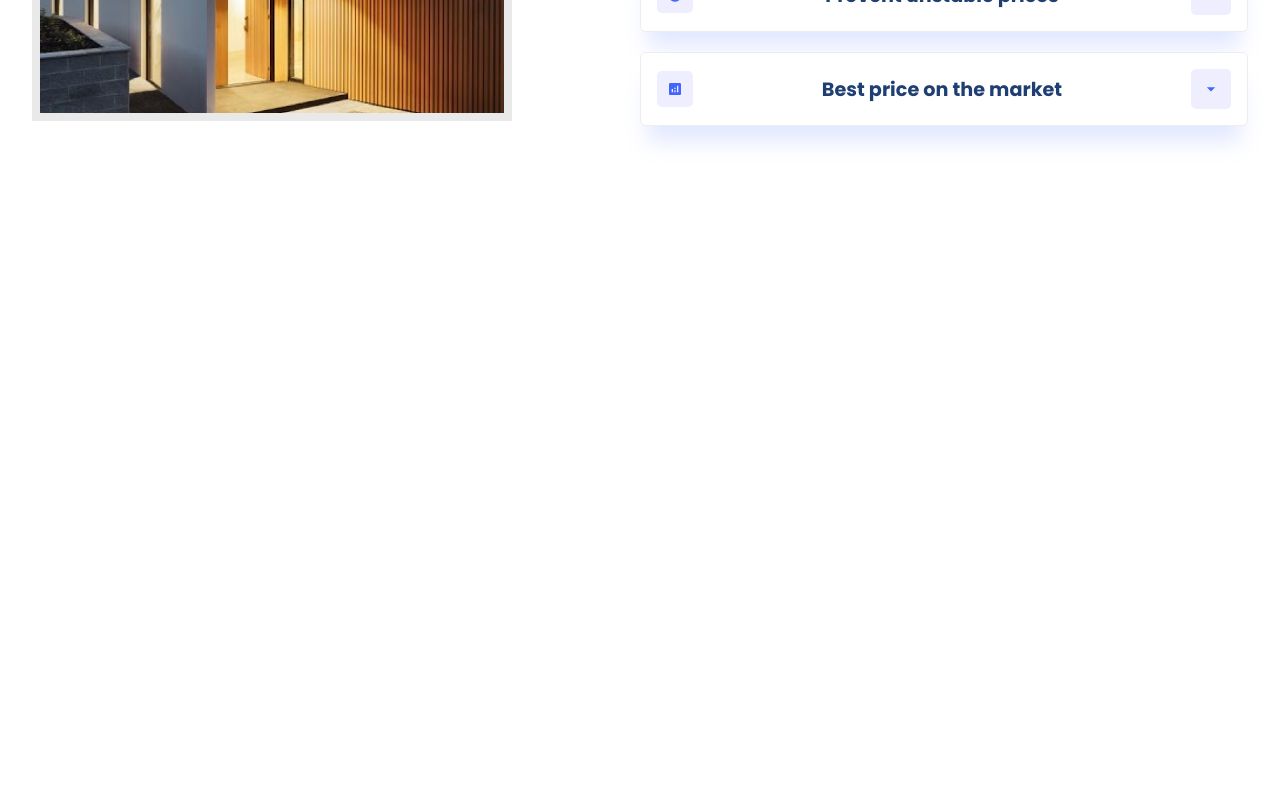
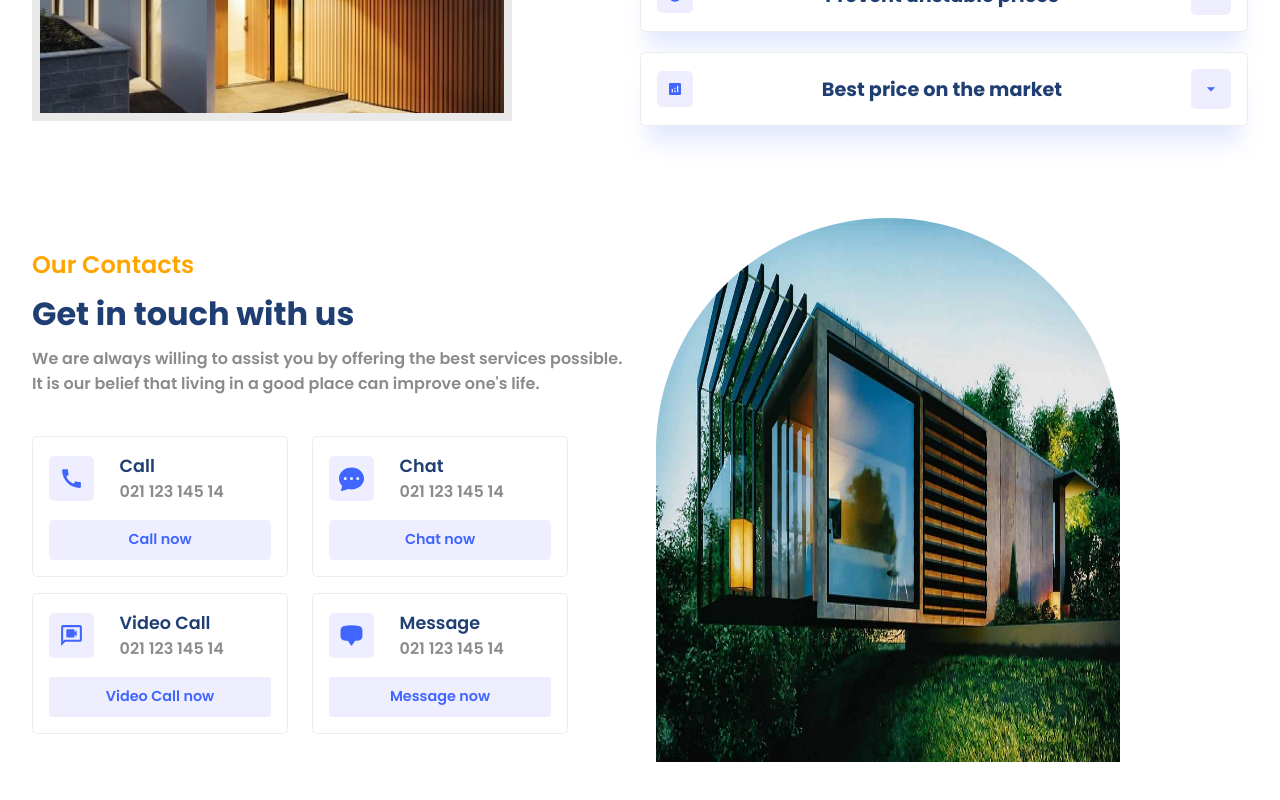
Before and after one commit to Amit-TheOne/Homzy, a React (Vite) app: page / in a window 1280 px wide. Shown: the part 1987-2787 px from the top of the page. Before the commit the page ends 2165 px from the top, so only its background shows below. Built offline with nearby package versions, Linux system fonts and the light colour scheme.

Commit message:
Created: Contact Component

```diff
--- a/src/App.jsx
+++ b/src/App.jsx
@@ -4,6 +4,7 @@
 import Companies from "./components/Companies/Companies";
 import Residencies from "./components/Residencies/Residencies";
 import Value from "./components/Value/Value";
+import Contact from "./components/Contact/Contact";
 
 function App() {
     return (
@@ -16,6 +17,7 @@
             <Companies />
             <Residencies />
             <Value />
+            <Contact />
         </div>
     );
 }
--- /dev/null
+++ b/src/components/Contact/Contact.css
@@ -0,0 +1,62 @@
+.c-container {
+  justify-content: space-between;
+}
+
+.c-container>div {
+  flex: 1;
+}
+
+.c-right {
+  width: 100%;
+}
+
+.c-left {
+  gap: 0.5rem;
+}
+
+.contactModes {
+  margin-top: 2rem;
+  gap: 1rem;
+}
+
+.contactModes .row {
+  gap: 1.5rem;
+}
+
+.mode {
+  width: 16rem;
+  padding: 1rem;
+  border: 0.8px solid rgba(128, 128, 128, 0.143);
+  border-radius: 5px;
+  gap: 1rem;
+  transition: all 300ms ease-in;
+}
+
+.mode .button {
+  width: 100%;
+  background: var(--lightBlue);
+  color: var(--blue);
+  font-size: 0.9rem;
+  font-weight: 600;
+}
+
+.mode>:nth-child(1) {
+  width: 100%;
+  gap: 1.6rem;
+}
+
+.mode .detail .primaryText {
+  font-size: 1.1rem;
+  font-weight: 600;
+}
+
+.mode:hover {
+  scale: 1.1;
+  box-shadow: var(--shadow);
+}
+
+.mode .button:hover {
+  background: var(--blue-gradient);
+  color: white;
+  scale: 0.8;
+}
--- /dev/null
+++ b/src/components/Contact/Contact.jsx
@@ -0,0 +1,116 @@
+import "./Contact.css";
+import { MdCall, MdOutlineVideoChat } from "react-icons/md";
+import { BsFillChatDotsFill } from "react-icons/bs";
+import { HiChatBubbleBottomCenter } from "react-icons/hi2";
+
+const Contact = () => {
+    return (
+        <section className="c-wrapper">
+            <div className="paddings innerWidth flexCenter c-container">
+                {/* left side */}
+                <div className="flexColStart c-left">
+                    <span className="orangeText">Our Contacts</span>
+                    <span className="primaryText">Get in touch with us</span>
+                    <span className="secondaryText">
+                        We are always willing to assist you by offering the best
+                        services possible. It is our belief that living in a
+                        good place can improve one&apos;s life.
+                    </span>
+
+                    <div className="flexColStart contactModes">
+                        {/* first row */}
+                        <div className="flexStart row">
+                            <div className="flexColCenter mode">
+                                <div className="flexStart">
+                                    <div className="flexCenter icon">
+                                        <MdCall size={25} />
+                                    </div>
+                                    <div className="flexColStart detail">
+                                        <span className="primaryText">
+                                            Call
+                                        </span>
+                                        <span className="secondaryText">
+                                            021 123 145 14
+                                        </span>
+                                    </div>
+                                </div>
+                                <div className="flexColCenter button">
+                                    Call now
+                                </div>
+                            </div>
+
+                            <div className="flexColCenter mode">
+                                <div className="flexStart">
+                                    <div className="flexCenter icon">
+                                        <BsFillChatDotsFill size={25} />
+                                    </div>
+                                    <div className="flexColStart detail">
+                                        <span className="primaryText">
+                                            Chat
+                                        </span>
+                                        <span className="secondaryText">
+                                            021 123 145 14
+                                        </span>
+                                    </div>
+                                </div>
+                                <div className="flexColCenter button">
+                                    Chat now
+                                </div>
+                            </div>
+                        </div>
+
+                        {/* second row */}
+                        <div className="flexStart row">
+                            <div className="flexColCenter mode">
+                                <div className="flexStart">
+                                    <div className="flexCenter icon">
+                                        <MdOutlineVideoChat size={25} />
+                                    </div>
+                                    <div className="flexColStart detail">
+                                        <span className="primaryText">
+                                            Video Call
+                                        </span>
+                                        <span className="secondaryText">
+                                            021 123 145 14
+                                        </span>
+                                    </div>
+                                </div>
+                                <div className="flexColCenter button">
+                                    Video Call now
+                                </div>
+                            </div>
+
+                            <div className="flexColCenter mode">
+                                <div className="flexStart">
+                                    <div className="flexCenter icon">
+                                        <HiChatBubbleBottomCenter size={25} />
+                                    </div>
+                                    <div className="flexColStart detail">
+                                        <span className="primaryText">
+                                            Message
+                                        </span>
+                                        <span className="secondaryText">
+                                            021 123 145 14
+                                        </span>
+                                    </div>
+                                </div>
+                                <div className="flexColCenter button">
+                                    Message now
+                                </div>
+                            </div>
+                        </div>
+                    </div>
+                </div>
+
+                {/* right side */}
+                <div className=" c-right">
+                    <div className="image-container">
+                        <img src="/src/assets/contact.jpg" alt="Property" />
+                    </div>
+                </div>
+            </div>
+        </section>
+    );
+};
+
+export default Contact;
```
